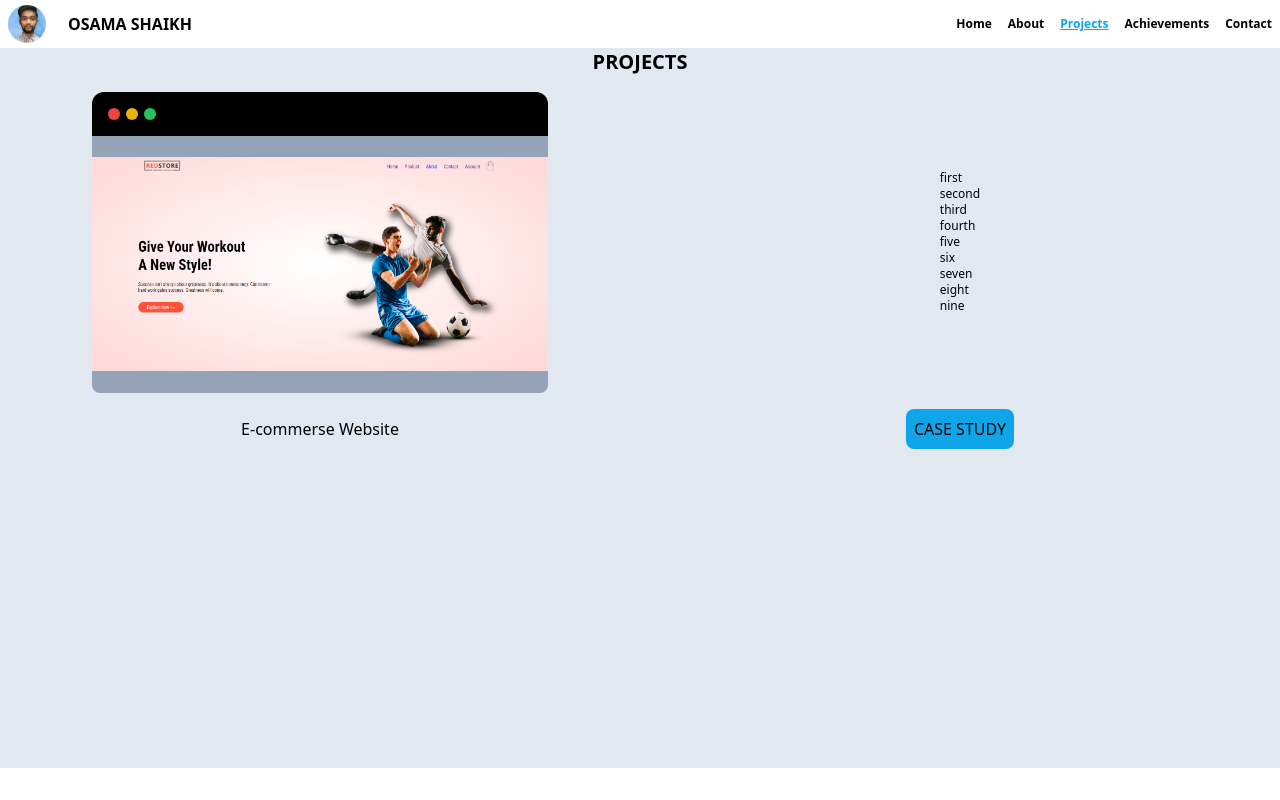
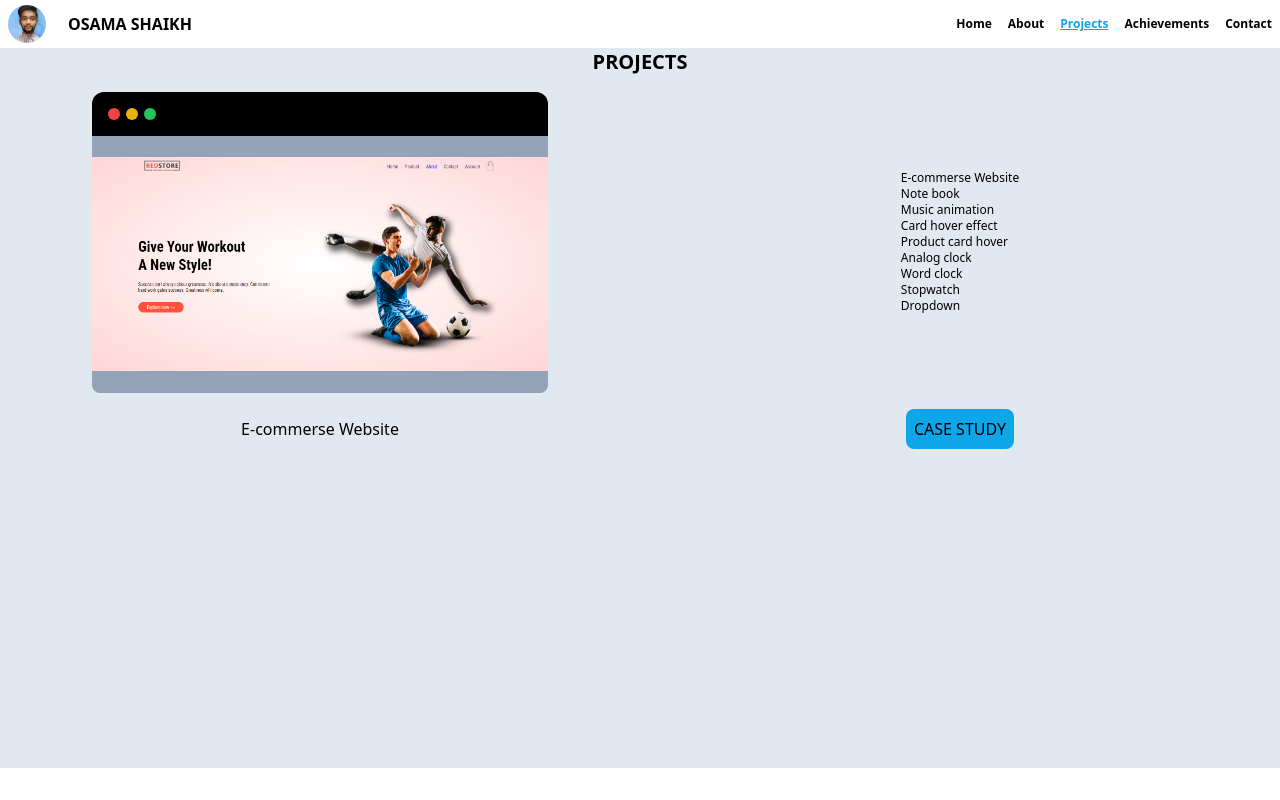
Before and after one commit to OSAMA478/05-react-portfolio, a React (Create React App) app: page /projects in a window 1280 px wide. Built offline with nearby package versions, Linux system fonts and the light colour scheme.

Commit message:
♻️  chore: shortened the code

```diff
--- a/src/Components/pages/Projects.js
+++ b/src/Components/pages/Projects.js
@@ -1,5 +1,5 @@
-import React, { useRef, useState } from "react";
-import { Link, Route, Switch } from "react-router-dom";
+import React, { useState } from "react";
+import { Link } from "react-router-dom";
 
 import project1Path from "../../ProjectImages/project1.png";
 import project2Path from "../../ProjectImages/project2.png";
@@ -15,16 +15,6 @@ import Card from "../UI/Card";
 
 const Projects = (props) => {
 	const [projectId, setProjectId] = useState("project1");
-
-	const project1el = useRef();
-	const project2el = useRef();
-	const project3el = useRef();
-	const project4el = useRef();
-	const project5el = useRef();
-	const project6el = useRef();
-	const project7el = useRef();
-	const project8el = useRef();
-	const project9el = useRef();
 
 	const projectData = {
 		project1: {
@@ -64,11 +54,6 @@ const Projects = (props) => {
 			projectImgPath: project9Path,
 		},
 	};
-	// const projectIds = [];
-	// for (const id in projectData) {
-	// 	projectIds.push(id);
-	// }
-	// console.log(projectIds);
 
 	const centeredWithFlex = "flex items-center justify-center";
 	return (
@@ -76,7 +61,6 @@ const Projects = (props) => {
 			<h1 className="text-xl font-bold text-center ">PROJECTS</h1>
 			<div className={` flex  `}>
 				<div className={`${centeredWithFlex} relative w-1/2 p-4`}>
-					{/* <img src={laptopImgPath} alt="laptop frame scale-80" /> */}
 					<div className="w-11/12 mx-auto overflow-hidden text-center rounded-lg lg:w-9/12">
 						<div className="w-full">
 							<div className="shadow-2xl">
@@ -104,104 +88,19 @@ const Projects = (props) => {
 				</div>
 				<div className={`${centeredWithFlex} w-1/2 p-4 flex-col`}>
 					<ul className="[&>*]:text-xs">
+						{Object.keys(projectData).map((projectId) => {
+							return (
 								<li
 									className="cursor-pointer"
 									onClick={() => {
-								setProjectId(project1el.current.id);
+										setProjectId(projectId);
 									}}
-							ref={project1el}
-							id="project1"
+									key={projectId}
 								>
-							first
+									{projectData[projectId].projectName}
 								</li>
-
-						<li
-							className="cursor-pointer"
-							onClick={() => {
-								setProjectId(project2el.current.id);
-							}}
-							ref={project2el}
-							id="project2"
-						>
-							second
-						</li>
-
-						<li
-							className="cursor-pointer"
-							onClick={() => {
-								setProjectId(project3el.current.id);
-							}}
-							ref={project3el}
-							id="project3"
-						>
-							third
-						</li>
-
-						<li
-							className="cursor-pointer"
-							onClick={() => {
-								setProjectId(project4el.current.id);
-							}}
-							ref={project4el}
-							id="project4"
-						>
-							fourth
-						</li>
-
-						<li
-							className="cursor-pointer"
-							onClick={() => {
-								setProjectId(project5el.current.id);
-							}}
-							ref={project5el}
-							id="project5"
-						>
-							five
-						</li>
-
-						<li
-							className="cursor-pointer"
-							onClick={() => {
-								setProjectId(project6el.current.id);
-							}}
-							ref={project6el}
-							id="project6"
-						>
-							six
-						</li>
-
-						<li
-							className="cursor-pointer"
-							onClick={() => {
-								setProjectId(project7el.current.id);
-							}}
-							ref={project7el}
-							id="project7"
-						>
-							seven
-						</li>
-
-						<li
-							className="cursor-pointer"
-							onClick={() => {
-								setProjectId(project8el.current.id);
-							}}
-							ref={project8el}
-							id="project8"
-						>
-							eight
-						</li>
-
-						<li
-							className="cursor-pointer"
-							onClick={() => {
-								setProjectId(project9el.current.id);
-							}}
-							ref={project9el}
-							id="project9"
-						>
-							nine
-						</li>
+							);
+						})}
 					</ul>
 				</div>
 			</div>
@@ -223,12 +122,6 @@ const Projects = (props) => {
 					</Link>
 				</div>
 			</div>
-			<Switch>
-				{/* <Route path={`/projects/${projectId}/caseStudy`}>
-
-					<h1>this is case study for {projectId}</h1>
-				</Route> */}
-			</Switch>
 		</div>
 	);
 };
```
Lines whose indentation alone changed are shown as unchanged.
